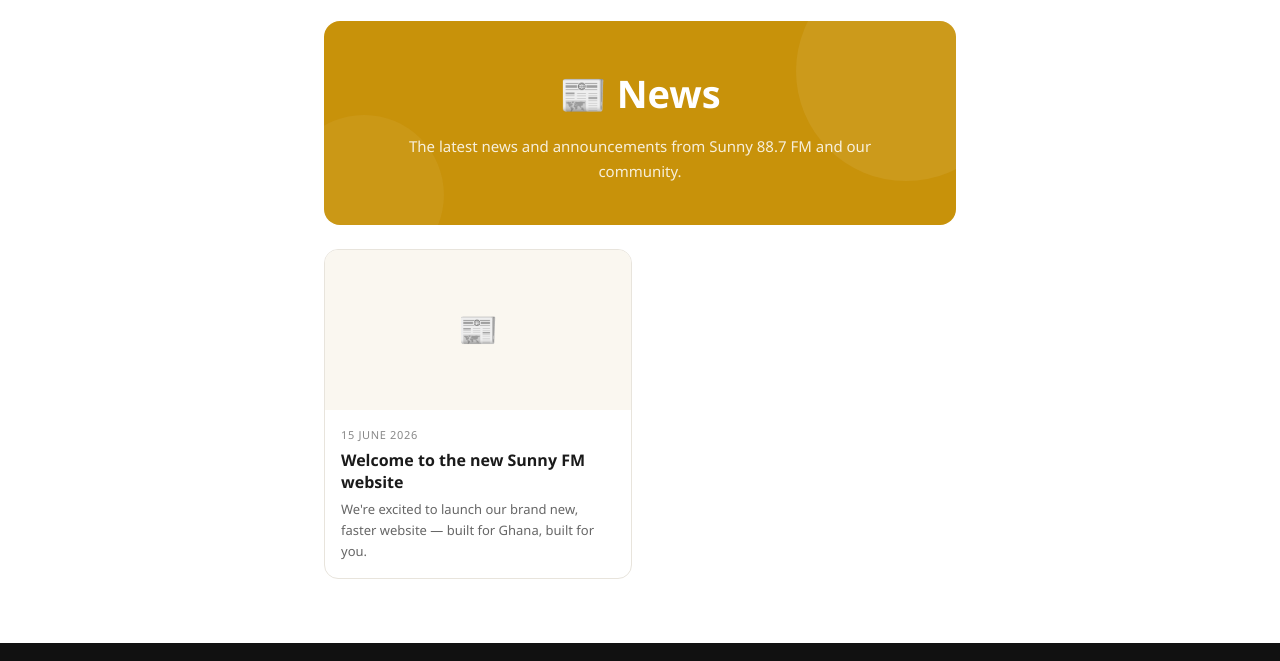
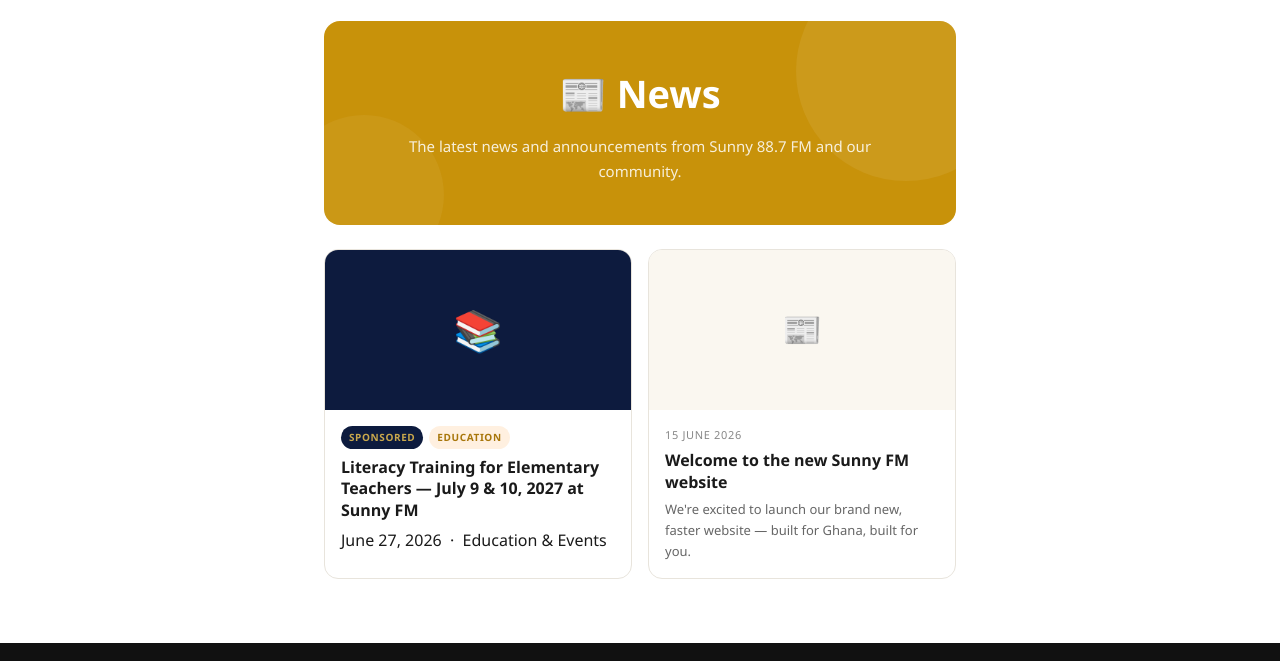
Before and after one commit to kojooppongadjei-source/sunny-fm-website, a website: page news/index.html in a window 1280 px wide. Shown: the part 78-739 px from the top of the page. Drawn offline with Linux system fonts and the light colour scheme.

Commit message:
Add Literacy Training advert card to news index

```diff
--- a/news/index.html
+++ b/news/index.html
@@ -92,6 +92,22 @@ body{font-family:'Segoe UI',Arial,sans-serif;color:#1a1a1a;line-height:1.7;}
       <p>The latest news and announcements from Sunny 88.7 FM and our community.</p>
     </div>
     <div class="post-grid">
+    <!-- LITERACY TRAINING ADVERT -->
+    <a class="post-card" href="/news/literacy-training-july-2027/">
+      <div class="post-card-img" style="background:#0D1B3E;display:flex;align-items:center;justify-content:center;min-height:160px;">
+        <span style="font-size:40px;">📚</span>
+      </div>
+      <div class="post-card-body">
+        <div style="display:flex;gap:6px;margin-bottom:8px;">
+          <span style="background:#0D1B3E;color:#C9A84C;font-size:10px;font-weight:700;padding:3px 8px;border-radius:20px;text-transform:uppercase;letter-spacing:.06em;">Sponsored</span>
+          <span style="background:#fff0e0;color:#a8760a;font-size:10px;font-weight:700;padding:3px 8px;border-radius:20px;text-transform:uppercase;letter-spacing:.06em;">Education</span>
+        </div>
+        <div class="post-card-title">Literacy Training for Elementary Teachers — July 9 &amp; 10, 2027 at Sunny FM</div>
+        <div class="post-card-meta">June 27, 2026 &nbsp;·&nbsp; Education &amp; Events</div>
+      </div>
+    </a>
+    <!-- END LITERACY TRAINING ADVERT -->
+
         <a href="/news/welcome-new-website/" class="post-card">
           <div class="post-card-img" style="display:flex;align-items:center;justify-content:center;font-size:32px;">📰</div>
           <div class="post-card-body">
```
